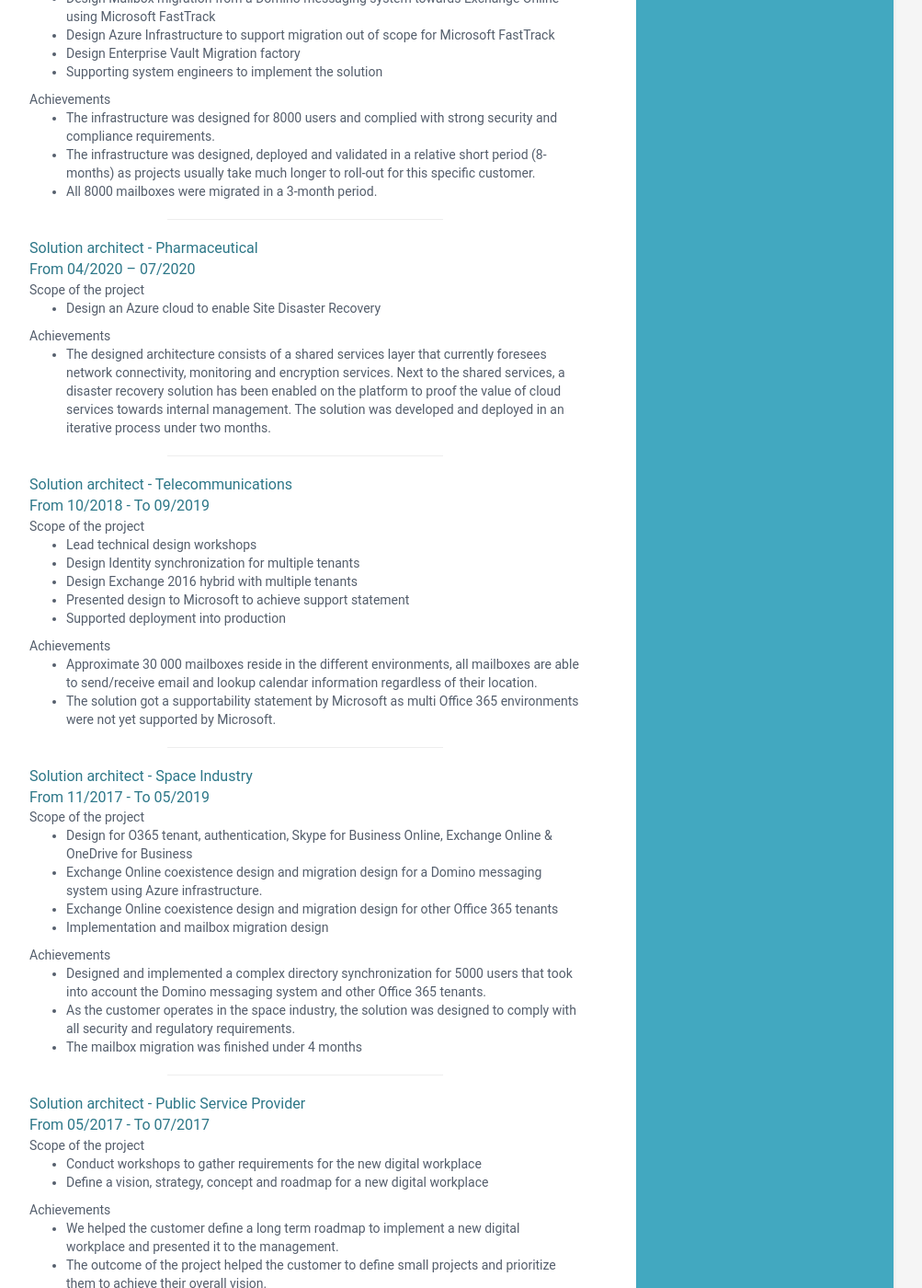
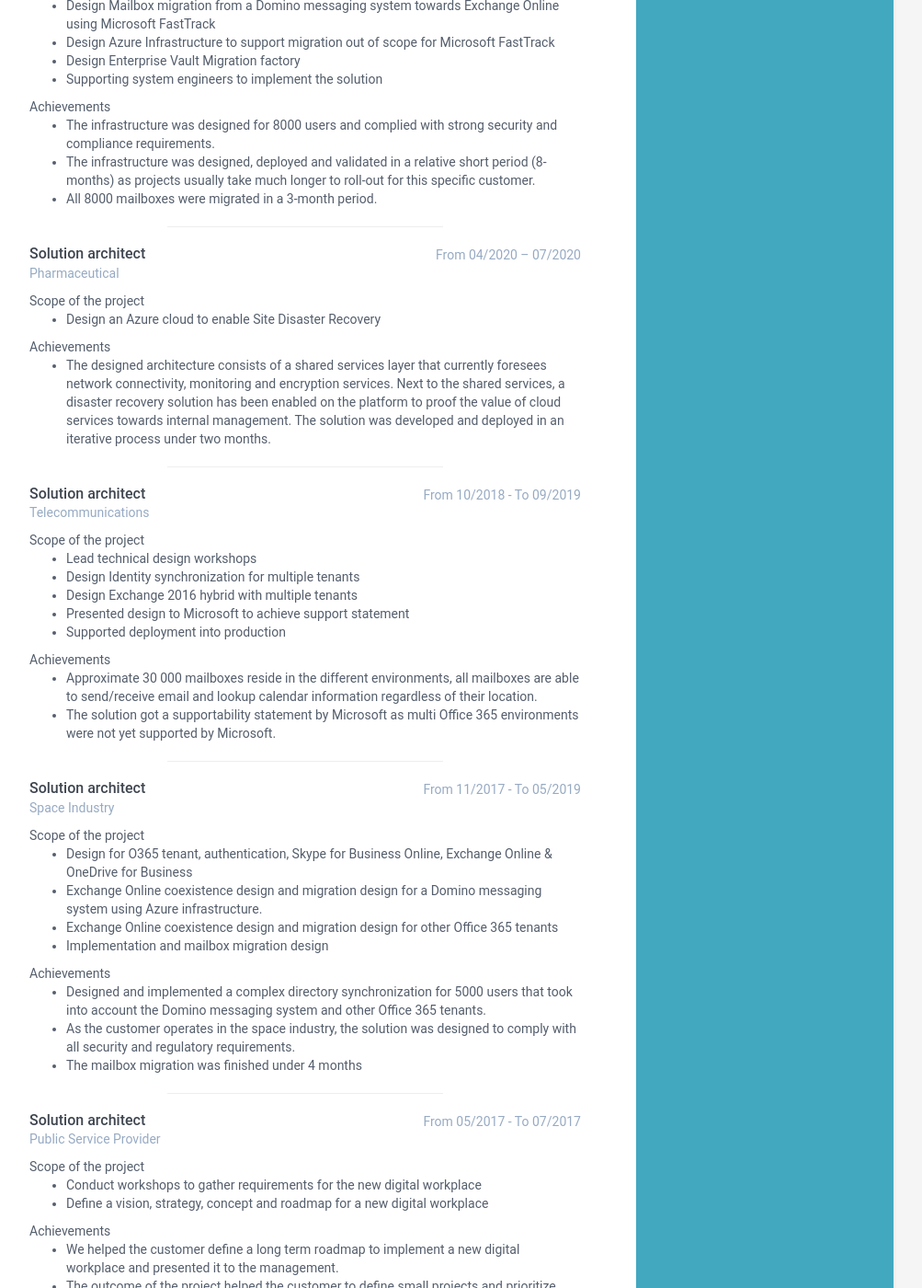
Before and after one commit to dVerschaeve/dverschaeve.github.io, a Jekyll site: the page built from index.markdown, in a window 1280 px wide and 1400 px high, scrolled down 2162 px. Shown: the whole window at 92% size, without its empty margins (168-1171 px from the left). Built offline with Jekyll 4.4.1, drawn with Linux system fonts in a browser that asks for light colours; some of the changed text lies outside the part shown.

Commit message:
Formating

```diff
--- a/_includes/projects.html
+++ b/_includes/projects.html
@@ -20,12 +20,18 @@
   {% for project in projects.detailed %}
   <div class="item">
 
-    <div>
-      <span class="project-title ">
-        {{ project.role }} - {{ project.sector }}<br>
-        {{ project.period }}
-      </span>
+    <div class="meta">
+
+      <div class="upper-row">
+        <h3 class="job-title">{{ project.role }}</h3>
+        <div class="time">{{ project.period }}</div>
+      </div><!--//upper-row-->
+
+      <div class="company">{{ project.sector }}</div>
+
     </div>
+
+
 
     <span class="project-tagline">Scope of the project</span>
     <ul>
```
